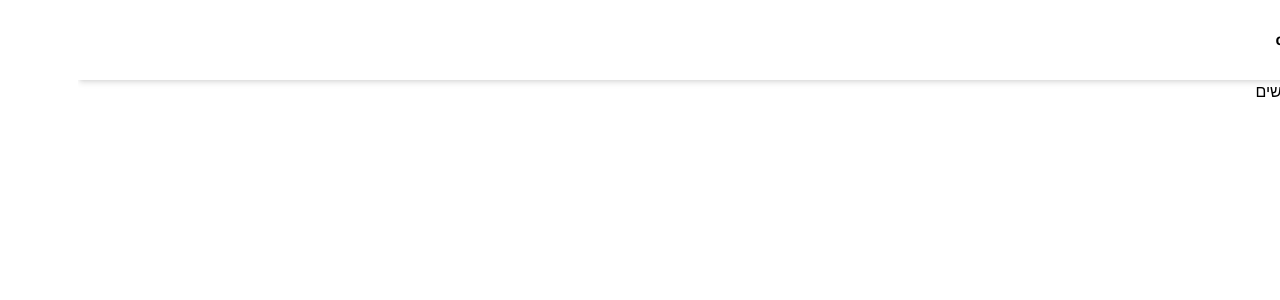
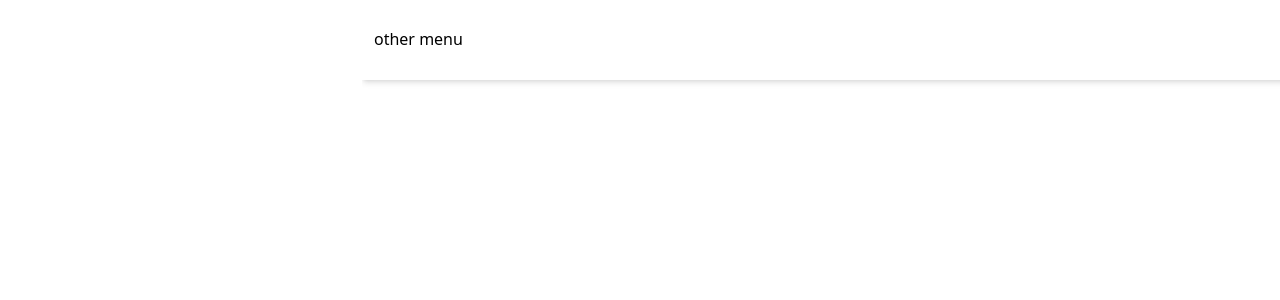
Before and after one commit to MotiLM2003/portfolio-, a Next.js app: page / in a window 1280 px wide. Shown: the top 300 px of the page. Built offline with nearby package versions, Linux system fonts and the light colour scheme.

Commit message:
added header and layout

```diff
--- a/components/shared/Header.tsx
+++ b/components/shared/Header.tsx
@@ -1,11 +1,26 @@
 import react, { useState, useEffect } from 'react';
-import Head from 'next/head';
+import Link from 'next/link';
 interface Props {}
 
 export const Header: React.FC<Props> = () => {
   return (
-    <header className='p-[0.3rem] sm:p-2 shadow-md   h-14 md:h-20 flex items-center'>
-      <p>container</p>
+    <header className='p-[0.3rem] sm:p-3 shadow-md   h-14 md:h-20 flex items-center'>
+      <div className='flex  justify-between w-full'>
+        <ul className='flex items-center gap-12 pr-10'>
+          <li className='border-b-[3px]'>
+            <Link href='#'>ראשי</Link>
+          </li>
+          <li>
+            {' '}
+            <Link href='#'>ראשעבודות</Link>
+          </li>
+          <li>
+            {' '}
+            <Link href='#'>ראשאודות</Link>
+          </li>
+        </ul>
+        <div>other menu</div>
+      </div>
     </header>
   );
 };
--- a/components/shared/Layout.tsx
+++ b/components/shared/Layout.tsx
@@ -5,7 +5,7 @@ import react, { useState, useEffect } from 'react';
 import { Header } from '@/components/shared/Header';
 
 interface Props {
-  children?: JSX.Element;
+  children?: JSX.Element | JSX.Element[] | string;
   title: string;
 }
 // Website layout basic components
--- a/styles/global.css
+++ b/styles/global.css
@@ -1,5 +1,4 @@
 body {
-  font-family: 'Rubik', sans-serif;
   font-weight: 500;
   font-size: 1rem;
   direction: rtl;
--- a/styles/tailwind.css
+++ b/styles/tailwind.css
@@ -12,7 +12,7 @@
     @apply text-lg;
   }
   a {
-    @apply text-green-600 underline cursor-pointer;
+    @apply text-green-600  cursor-pointer  no-underline;
   }
 }
 
```
